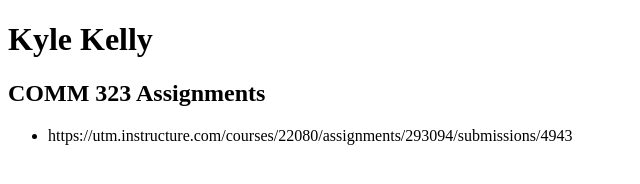
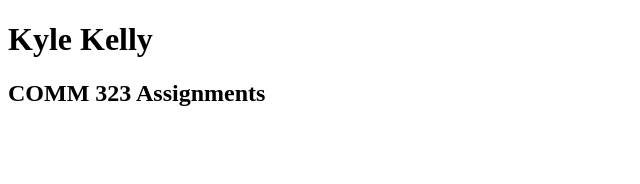
Before and after one commit to KylKell/KylKell.github.io, a plain HTML site: page index.html in a window 1280 px wide. Shown: the whole page, without its empty margins (0-640 px from the left). Drawn offline with Linux system fonts and the light colour scheme.

Commit message:
Update index.html

```diff
--- a/index.html
+++ b/index.html
@@ -8,7 +8,5 @@
 <body>
 <h1>Kyle Kelly</h1>
   <h2>COMM 323 Assignments</h2>
-  <ul>
-    <li>https://utm.instructure.com/courses/22080/assignments/293094/submissions/4943</li>
 </body>
 </html>
```
